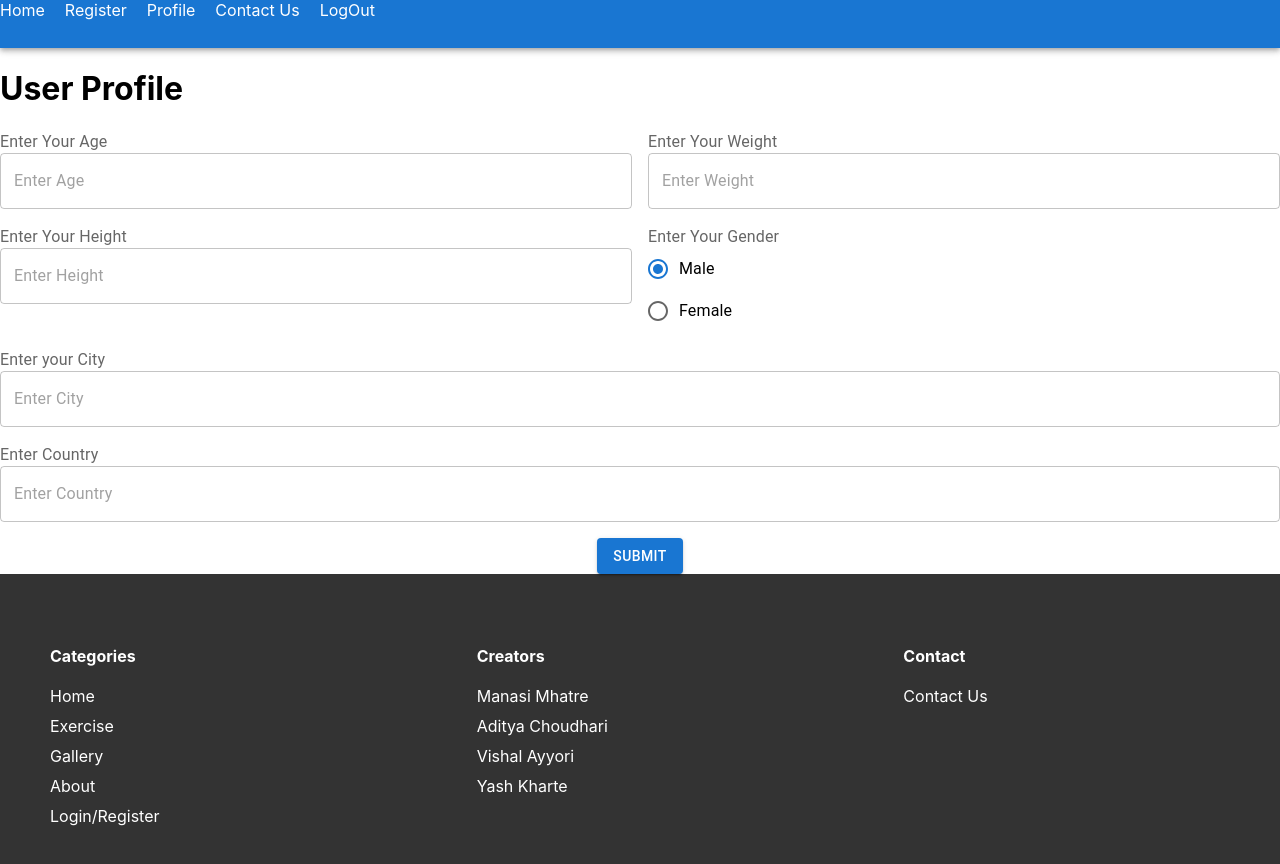
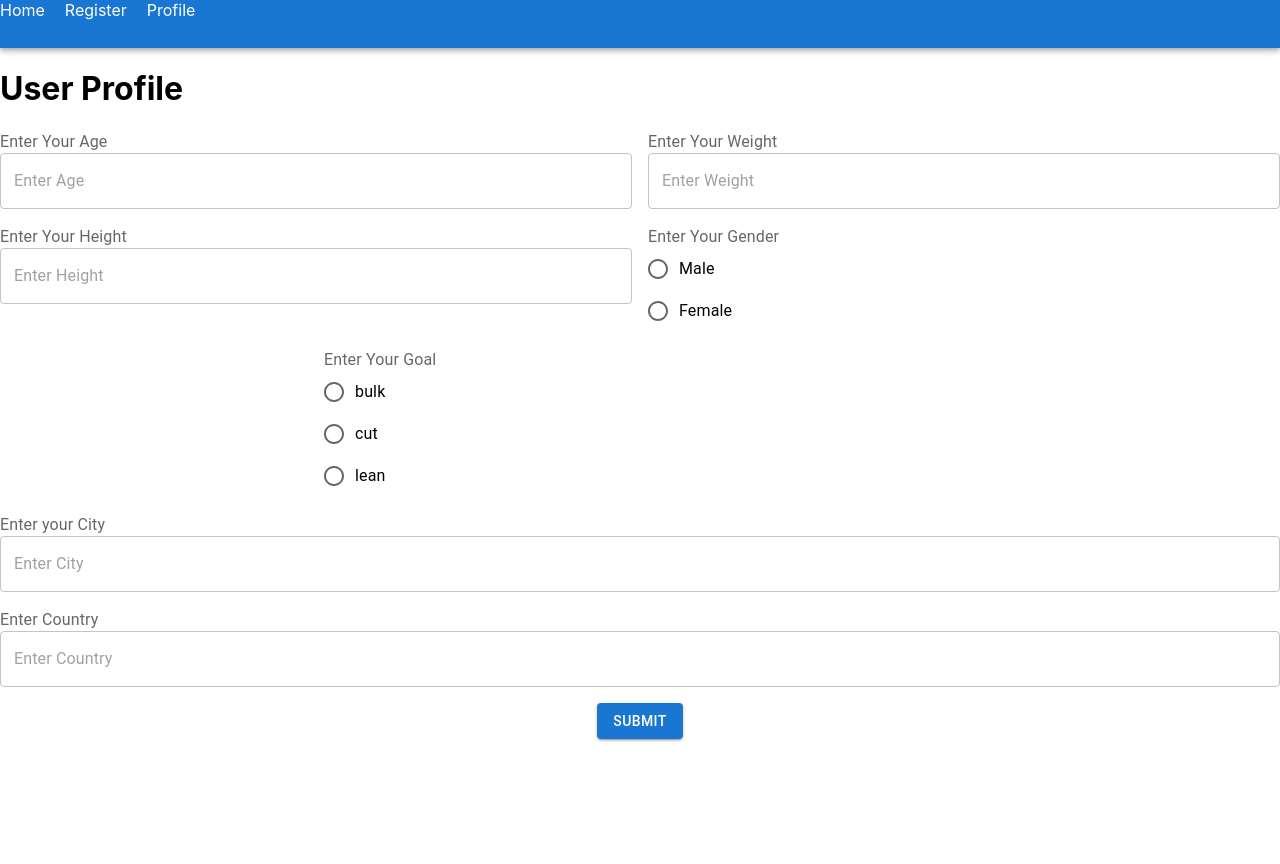
Before and after one commit to kharteyash/project-frontend, a React (Create React App) app: page /profile in a window 1280 px wide. Shown: the top 864 px of the page. After the commit the page ends 800 px from the top, so only its background shows below. Built offline with nearby package versions, Linux system fonts and the light colour scheme.

Commit message:
login, profile, navigation, registration and constant

```diff
--- a/src/templates/LoginPage.js
+++ b/src/templates/LoginPage.js
@@ -1,11 +1,12 @@
 import { Grid, InputLabel, TextField, Typography, Button } from "@mui/material";
 import React, { useState } from "react";
-import { Link, useNavigate } from "react-router-dom";
+import { Link } from "react-router-dom";
+import { IP } from './constants.js'
 
 export default function LoginForm() {
   const [userName, setUserName] = useState("");
   const [password, setPassword] = useState("");
-  const navigate = useNavigate();
+
   const handleSubmit = async (e) => {
     e.preventDefault();
 
@@ -14,24 +15,25 @@ export default function LoginForm() {
       password,
     };
     try {
-      const response = await fetch("http://localhost:5000/api/users/login", {
+      const response = await fetch(`http://${IP}:5000/api/users/login`, {
         method: "POST",
         headers: {
           "Content-Type": "application/json",
         },
         body: JSON.stringify(formData),
+        credentials: "include",
+
       });
 
-      if (!response.ok) {
-        throw new Error("Failed to Login");
-      }
+      // console.log(response)
 
       const data = await response.json();
-      navigate("/")
+      console.log(data);
 
     } catch (error) {
       console.error("Error:", error);
     }
+
   };
 
   return (
--- a/src/templates/NavigationBar.js
+++ b/src/templates/NavigationBar.js
@@ -1,18 +1,11 @@
-import React from "react";
-import {
-  Link,
-  BrowserRouter as Router,
-  Route,
-  Switch,
-  Routes,
-} from "react-router-dom";
-import { AppBar, Tab, Tabs, Typography } from "@mui/material";
-import RegistrationForm from "./RegistrationForm";
-import ProfilePage from "./ProfilePage";
-import HomePage from "./HomePage";
-import LoginPage from "./LoginPage";
-import "../templates/css/NavigationBar.css";
-import ContactUs from "./ContactUS";
+import React from 'react';
+import { Link, BrowserRouter as Router, Route, Switch, Routes } from 'react-router-dom';
+import { AppBar, Tab, Tabs, Typography } from '@mui/material';
+import RegistrationForm from './RegistrationForm';
+import ProfilePage from './ProfilePage';
+import HomePage from './HomePage';
+import LoginPage from './LoginPage';
+import '../templates/css/NavigationBar.css'
 
 export default function NavigationBar() {
   return (
@@ -20,21 +13,9 @@ export default function NavigationBar() {
     <Router>
       <AppBar position="static">
         <Tabs aria-label="navigation tabs" className="nav-tabs">
-            <Link to="/" className="nav-link">
-              Home
-            </Link>
-            <Link to="/register" className="nav-link">
-              Register
-            </Link>
-            <Link to="/profile" className="nav-link">
-              Profile
-            </Link>
-            <Link to="/contact" className="nav-link">
-              Contact Us
-            </Link>
-            <Link to="/" className="nav-link">
-              LogOut
-            </Link>
+        <Link to="/" className="nav-link">Home</Link>
+        <Link to="/register" className="nav-link">Register</Link>
+        <Link to="/profile" className="nav-link">Profile</Link>
         </Tabs>
       </AppBar>
       <Routes>
@@ -42,59 +23,8 @@ export default function NavigationBar() {
         <Route path="/register" element={<RegistrationForm />} />
         <Route path="/profile" element={<ProfilePage />} />
         <Route path="/login" element={<LoginPage />} />
-          <Route path="/contact" element={<ContactUs />} />
       </Routes>
     </Router>
-
-      <>
-        {/* footer */}
-        <div className="contains">
-          <div className="frow">
-            <div className="footer-col">
-              <h4>Categories</h4>
-              <ul>
-                <li>
-                  <a href="/">Home</a>
-                </li>
-                <li>
-                  <a href="/">Exercise</a>
-                </li>
-                <li>
-                  <a href="/">Gallery</a>
-                </li>
-                <li>
-                  <a href="/">About</a>
-                </li>
-                <li>
-                  <a href="/register">Login/Register</a>
-                </li>
-              </ul>
-            </div>
-            <div className="footer-col">
-              <h4>Creators</h4>
-              <ul>
-                <li>Manasi Mhatre</li>
-                <li>Aditya Choudhari</li>
-                <li>Vishal Ayyori</li>
-                <li>Yash Kharte</li>
-              </ul>
-            </div>
-            <div className="footer-col">
-              <h4>Contact</h4>
-              <ul>
-                <li>
-                  <a href="/contact">Contact Us</a>
-                </li>
-              </ul>
-              <div className="social-links">
-                <a href="mailto:onlinegym@gmail.com">
-                  <i className="fab fa-google" />
-                </a>
-              </div>
-            </div>
-          </div>
-        </div>
-      </>
     </>
   );
 }
--- a/src/templates/ProfilePage.js
+++ b/src/templates/ProfilePage.js
@@ -9,14 +9,17 @@ import {
   Typography,
 } from "@mui/material";
 import React, { useState } from "react";
+import { IP } from './constants.js'
+
 
 export default function ProfilePage() {
   const [age, setAge] = useState("");
   const [weight, setWeight] = useState("");
   const [height, setHeight] = useState("");
+  const [gender, setGender] = useState("");
+  const [goal, setGoal] = useState("")
   const [city, setCity] = useState("");
   const [country, setCountry] = useState("");
-  const [gender, setGender] = useState("male");
 
   const handleSubmit = async (e) => {
     e.preventDefault();
@@ -25,22 +28,25 @@ export default function ProfilePage() {
       age,
       weight,
       height,
+      goal,
+      gender,
       city,
       country,
-      gender,
     };
 
     try {
-      const response = await fetch("http://localhost:5000/api/users/register", {
-        method: "POST",
+      const response = await fetch(`http://${IP}:5000/api/users/profile`, {
+        method: "PUT",
         headers: {
           "Content-Type": "application/json",
         },
         body: JSON.stringify(formData),
+        credentials: "include",
+
       });
 
       if (!response.ok) {
-        throw new Error("Failed to register");
+        throw new Error("Failed to update profile");
       }
 
       const data = await response.json();
@@ -97,6 +103,19 @@ export default function ProfilePage() {
               <FormControlLabel value="female" control={<Radio />} label="Female" />
             </RadioGroup>
           </Grid>
+          <Grid item xs={12} sm={6}>
+            <InputLabel>Enter Your Goal</InputLabel>
+            <RadioGroup
+              aria-label="goal"
+              name="goal"
+              value={goal}
+              onChange={(e) => setGoal(e.target.value)}
+            >
+              <FormControlLabel value="bulk" control={<Radio />} label="bulk" />
+              <FormControlLabel value="cut" control={<Radio />} label="cut" />
+              <FormControlLabel value="lean" control={<Radio />} label="lean" />
+            </RadioGroup>
+          </Grid>
           <Grid item xs={12}>
             <InputLabel>Enter your City</InputLabel>
             <TextField
--- a/src/templates/RegistrationForm.js
+++ b/src/templates/RegistrationForm.js
@@ -1,6 +1,7 @@
 import React, { useState } from "react";
 import { Grid, InputLabel, TextField, Typography, Button } from "@mui/material";
-import { Link, useNavigate } from "react-router-dom";
+import { Link } from "react-router-dom";
+import { IP } from './constants.js'
 
 export default function RegistrationForm() {
   const [userName, setUserName] = useState("");
@@ -9,7 +10,7 @@ export default function RegistrationForm() {
   const [password, setPassword] = useState("");
   const [cpassword, setCpassword] = useState("");
   const [email, setEmail] = useState("");
-  const navigate= useNavigate();
+
   const handleSubmit = async (e) => {
     e.preventDefault();
 
@@ -22,12 +23,13 @@ export default function RegistrationForm() {
     };
     if (password === cpassword) {
       try {
-        const response = await fetch("http://localhost:5000/api/users/register", {
+        const response = await fetch(`http://${IP}:5000/api/users/register`, {
           method: "POST",
           headers: {
             "Content-Type": "application/json",
           },
           body: JSON.stringify(formData),
+          credentials: "include",
         });
 
         if (!response.ok) {
@@ -35,9 +37,7 @@ export default function RegistrationForm() {
         }
 
         const data = await response.json();
-        alert("User Registered Successfully")
-        navigate("/login")
-
+        console.log(data);
       } catch (error) {
         console.error("Error:", error);
       }
@@ -57,7 +57,7 @@ export default function RegistrationForm() {
           <TextField
             placeholder="Enter Username"
             id="userName"
-            name="username"
+            name="userName"
             fullWidth
             onChange={(e) => setUserName(e.target.value)}
           />
@@ -67,7 +67,7 @@ export default function RegistrationForm() {
           <TextField
             placeholder="Enter First name"
             id="firstName"
-            name="firstname"
+            name="firstName"
             fullWidth
             onChange={(e) => setFirstName(e.target.value)}
           />
@@ -77,7 +77,7 @@ export default function RegistrationForm() {
           <TextField
             placeholder="Enter last name"
             id="lastName"
-            name="lastname"
+            name="lastName"
             fullWidth
             onChange={(e) => setLastName(e.target.value)}
           />
--- /dev/null
+++ b/src/templates/constants.js
@@ -0,0 +1,25 @@
+
+// import axios from 'axios';
+
+// async function getIPAddress() {
+//     try {
+//         const response = await axios.get('https://api.ipify.org?format=json');
+//         return response.data.ip;
+//     } catch (error) {
+//         console.error('Error fetching IP address:', error);
+//         return '127.0.0.1';
+//     }
+// }
+
+// const IP = await getIPAddress()
+
+// console.log("IP form frontend",IP)
+
+// export {
+//     IP
+// }
+
+
+
+
+export const IP = '192.168.29.71'
```
Lines whose indentation alone changed are shown as unchanged.
